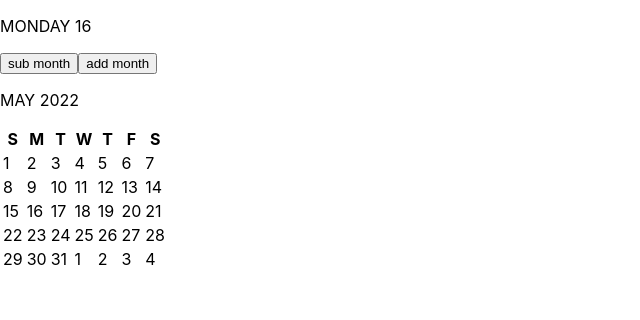
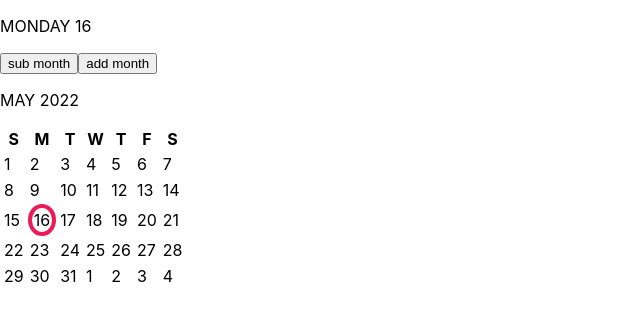
Before and after one commit to remenok200/freshcode-react-calendar, a React (Create React App) app: page / in a window 1280 px wide. Shown: the top 320 px of the page, without its empty margins (0-640 px from the left). Built offline with nearby package versions, Linux system fonts and the light colour scheme.

Commit message:
added classnames switcher

```diff
--- a/src/components/Calendar/index.jsx
+++ b/src/components/Calendar/index.jsx
@@ -3,22 +3,13 @@ import classNames from "classnames";
 import styles from "./Calendar.module.scss";
 import {
   format,
-  getDay,
   addDays,
-  getDaysInMonth,
   addMonths,
   subMonths,
   startOfWeek,
   startOfMonth,
-  isBefore,
-  isEqual,
-  isSaturday,
-  nextSaturday,
   isSameDay,
-  endOfMonth,
   getWeeksInMonth,
-  eachDayOfInterval,
-  getWeekOfMonth,
   isSameMonth,
 } from "date-fns";
 
@@ -43,16 +34,35 @@ class Calendar extends Component {
 
   fillDates = () => {
     const { currentDate, selectedDate } = this.state;
-    let tempDateCurrentMonth = new Date(startOfMonth(currentDate));
     let tempDateCurrentWeek = new Date(startOfWeek(startOfMonth(currentDate)));
     const monthDates = [];
 
-
-    for (let i = 1; i < getWeeksInMonth(currentDate, { weekStartsOn: 1 }); i++) {
+    for (
+      let i = 1;
+      i < getWeeksInMonth(currentDate, { weekStartsOn: 1 });
+      i++
+    ) {
       const weekDates = [];
-      for(let j = 0; j < 7; j++) {
+      for (let j = 0; j < 7; j++) {
         const tempChangeDate = tempDateCurrentWeek;
-        weekDates.push(<td onClick={isSameMonth(currentDate, tempChangeDate) === true ? () => this.changeDate(tempChangeDate) : null} key={j}>{Number(format(tempDateCurrentWeek, "d"))}</td>);
+        weekDates.push(
+          <td
+            onClick={
+              isSameMonth(currentDate, tempChangeDate) === true
+                ? () => this.changeDate(tempChangeDate)
+                : null
+            }
+            className={classNames(styles.day, {
+              [styles.selectedDay]: isSameDay(
+                tempDateCurrentWeek,
+                selectedDate
+              ),
+            })}
+            key={j}
+          >
+            {Number(format(tempDateCurrentWeek, "d"))}
+          </td>
+        );
         tempDateCurrentWeek = new Date(addDays(tempDateCurrentWeek, 1));
       }
       monthDates.push(<tr key={i}>{weekDates}</tr>);
@@ -60,56 +70,6 @@ class Calendar extends Component {
 
     return monthDates;
   };
-
-  // fillDates = (DayOfTheWeekNumber) => {
-  //   const { currentDate, selectedDate } = this.state;
-  //   let tempDate = new Date(startOfMonth(currentDate));
-  //   const tempArr = [];
-
-  //   for (let i = 0; i < getDaysInMonth(currentDate); i++) {
-  //     const tempChangeDate = tempDate;
-  //     if (getDay(tempDate) === DayOfTheWeekNumber) {
-  //       tempArr.push(
-  //         <tr key={i} onClick={() => this.changeDate(tempChangeDate)}>
-  //           <span
-  //             className={classNames(styles.day, {
-  //               [styles.selectedDay]: isSameDay(tempDate, selectedDate),
-  //             })}
-  //           >
-  //             {Number(format(tempDate, "d"))}
-  //           </span>
-  //         </tr>
-  //       );
-  //     }
-  //     tempDate = new Date(addDays(tempDate, 1));
-  //   }
-
-  //   // для дальнейшего вертикального выравнивания столбца
-  //   let saturday = new Date();
-  //   tempDate = new Date(startOfMonth(currentDate));
-  //   if (isSaturday(tempDate)) {
-  //     saturday = tempDate;
-  //   } else {
-  //     saturday = nextSaturday(tempDate);
-  //   }
-  //   let firstDayOfColumn = Number(tempArr[0].key);
-  //   firstDayOfColumn = new Date(
-  //     addDays(startOfMonth(currentDate), firstDayOfColumn)
-  //   );
-
-  //   return (
-  //     <td
-  //       style={
-  //         isBefore(firstDayOfColumn, saturday) ||
-  //         isEqual(firstDayOfColumn, saturday)
-  //           ? { verticalAlign: "top" }
-  //           : { verticalAlign: "bottom" }
-  //       }
-  //     >
-  //       {tempArr}
-  //     </td>
-  //   );
-  // };
 
   render() {
     const { currentDate } = this.state;
@@ -132,24 +92,6 @@ class Calendar extends Component {
           </thead>
           <tbody>{this.fillDates()}</tbody>
         </table>
-        {/* <p>{format(currentDate, "EEEE d").toUpperCase()}</p>
-        <button onClick={this.subMonth}>sub month</button>
-        <button onClick={this.addMonth}>add month</button>
-        <p>{format(currentDate, "LLLL Y").toUpperCase()}</p>
-        <table>
-          <thead>
-            {new Array(7).fill(null).map((item, index) => (
-              <td key={index}>
-                {format(addDays(startOfWeek(currentDate), index), "EEEEE")}
-              </td>
-            ))}
-          </thead>
-          <tbody>
-            {new Array(7)
-              .fill(null)
-              .map((item, index) => this.fillDates(index))}
-          </tbody>
-        </table> */}
       </>
     );
   }
```
